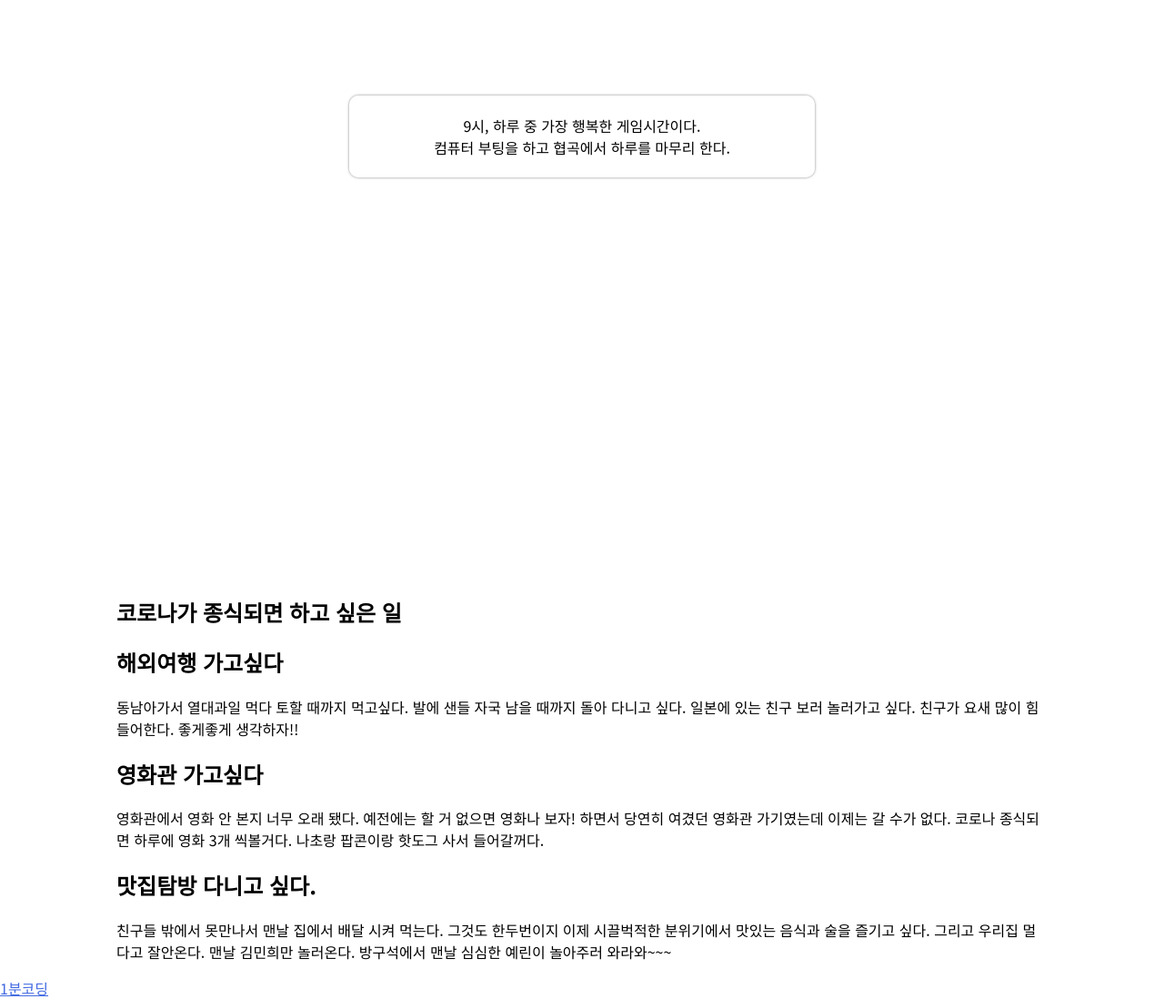
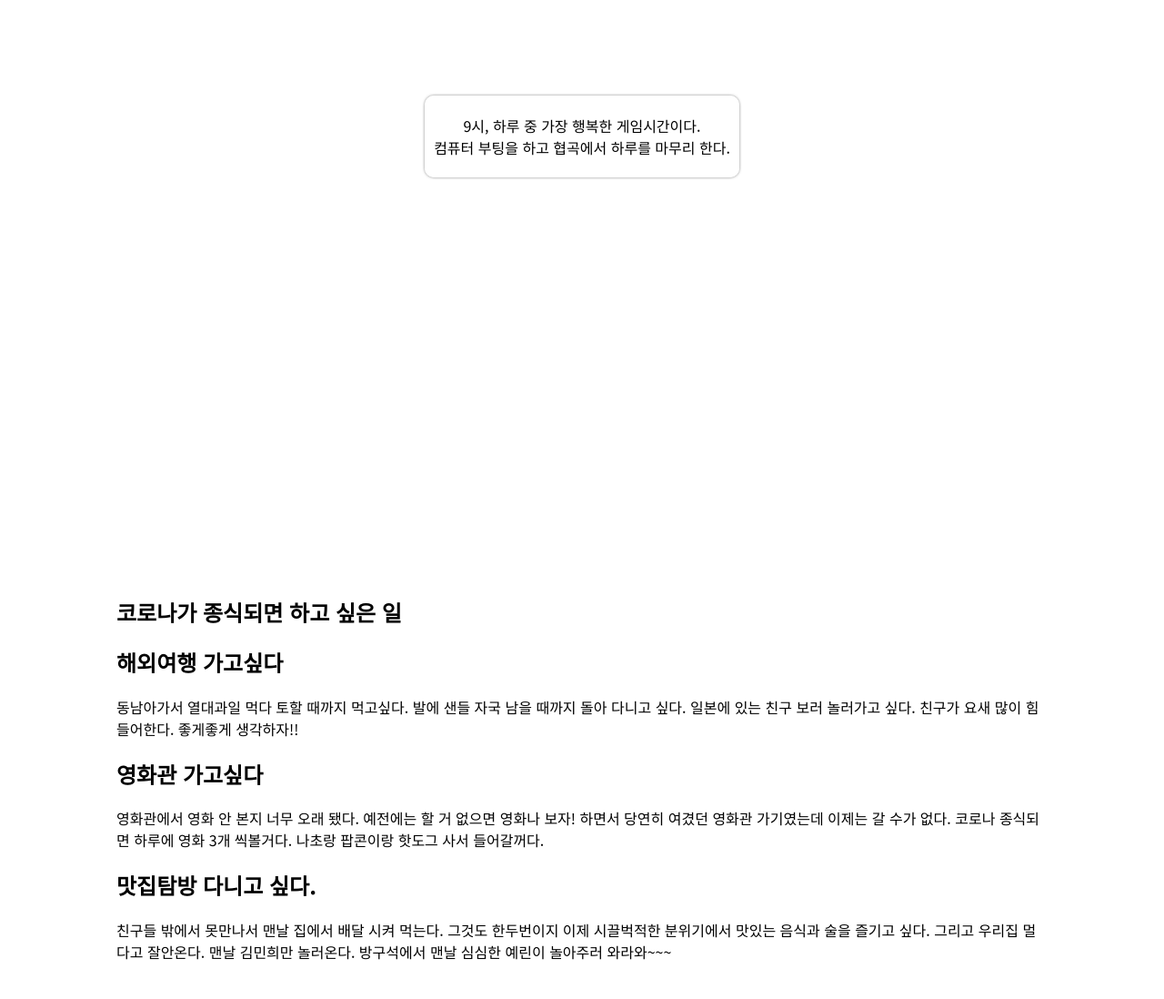
Before and after one commit to yerin719/clonePJ_interactivePage, a plain HTML site: page index.html in a window 1280 px wide. Shown: the part 5522-6620 px from the top of the page at 91% size. After the commit the page ends 6596 px from the top, so only its background shows below. Drawn offline with Linux system fonts and the light colour scheme.

Commit message:
custom_ver1.2

```diff
--- a/index.html
+++ b/index.html
@@ -131,13 +131,7 @@
         놀아주러 와라와~~~
       </p>
     </section>
-    <footer class="global-footer">
-      <a
-        href="https://www.youtube.com/channel/UC_s1FC7s5YVwDImzv-WG93Q"
-        target="blank"
-        >1분코딩</a
-      >
-    </footer>
+    <footer class="global-footer"></footer>
 
     <script src="main.js"></script>
   </body>
--- a/style.css
+++ b/style.css
@@ -72,5 +72,5 @@ img {
   box-shadow: 0px 0px 3px rgba(0, 0, 0, 0.5);
   border-radius: 10px;
   margin-bottom: 55vh;
-  width: 40vw;
+  width: auto;
 }
```
